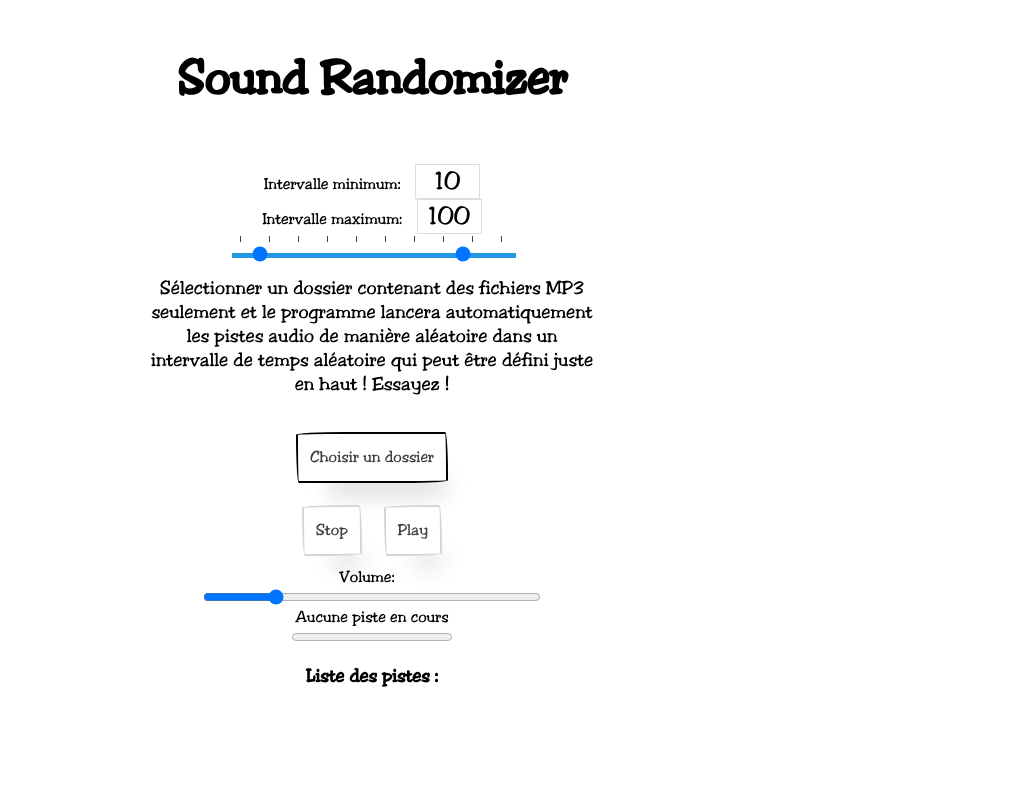
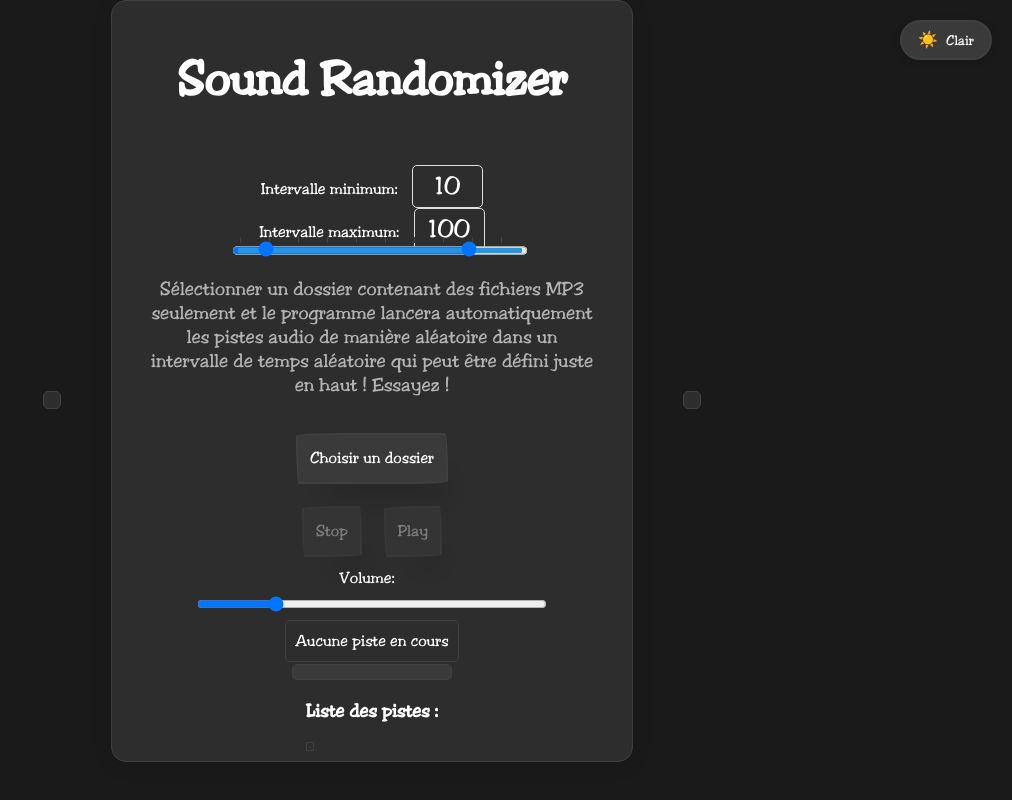
Before and after one commit to tunsay/Sound_Randomizer, a plain HTML site: page index.html in a window 1280 px wide. Shown: the whole page, without its empty margins (268-1280 px from the left). Drawn offline with Linux system fonts and the light colour scheme; files whose address does not match are found by name.

Commit message:
Ajout du gestionnaire de thèmes avec prise en charge du basculement entre thème sombre et clair, et mise à jour des styles CSS pour améliorer l'interface utilisateur.

```diff
--- a/index.html
+++ b/index.html
@@ -5,6 +5,7 @@
     <meta charset="UTF-8">
     <meta name="viewport" content="width=device-width, initial-scale=1.0">
     <title>MP3 Player</title>
+    <link rel="stylesheet" href="theme.css">
     <link rel="stylesheet" href="style.css">
     <link rel="stylesheet" href="rangeSlider.css">
 </head>
@@ -54,6 +55,7 @@
     </section>
     <div id="next-track-timer"></div>
     <div id="next-track-timer2"></div>
+    <script src="theme.js"></script>
     <script src="script.js"></script>
     <script src="rangeSlider.js"></script>
     <script src="timeWorker.js"></script>
--- a/style.css
+++ b/style.css
@@ -49,9 +49,13 @@ label {
 }
 
 #error-message {
-  color: red;
+  color: #dc3545;
   margin-top: 10px;
   display: none;
+  padding: 10px;
+  border-radius: 5px;
+  background-color: var(--bg-secondary, #fff);
+  border: 1px solid #dc3545;
 }
 
 #next-track-timer{
@@ -75,7 +79,7 @@ label {
 .button-55 {
   font-family: 'Jester', sans-serif;
   align-self: center;
-  background-color: #fff;
+  background-color: var(--button-bg, #fff);
   background-image: none;
   background-position: 0 90%;
   background-repeat: repeat no-repeat;
@@ -83,9 +87,10 @@ label {
   border-radius: 15px 225px 255px 15px 15px 255px 225px 15px;
   border-style: solid;
   border-width: 2px;
+  border-color: var(--border-color, #ccc);
   box-shadow: rgba(0, 0, 0, .2) 15px 28px 25px -18px;
   box-sizing: border-box;
-  color: #41403e;
+  color: var(--text-primary, #41403e);
   cursor: pointer;
   display: inline-block;
   font-size: 1rem;
@@ -107,8 +112,18 @@ label {
 .button-55:hover {
   box-shadow: rgba(0, 0, 0, .3) 2px 8px 8px -5px;
   transform: translate3d(0, 2px, 0);
+  background-color: var(--button-hover, #f0f0f0);
+  border-color: var(--accent-color, #2497e3);
 }
 
 .button-55:focus {
   box-shadow: rgba(0, 0, 0, .3) 2px 8px 4px -6px;
+  outline: 2px solid var(--accent-color, #2497e3);
 }
+
+.button-55:disabled {
+  opacity: 0.6;
+  cursor: not-allowed;
+  background-color: var(--button-bg, #fff);
+  color: var(--text-secondary, #999);
+}
--- /dev/null
+++ b/theme.css
@@ -0,0 +1,191 @@
+/* Variables pour le thème sombre (par défaut) */
+:root {
+  --bg-primary: #1a1a1a;
+  --bg-secondary: #2d2d2d;
+  --text-primary: #ffffff;
+  --text-secondary: #b3b3b3;
+  --border-color: #404040;
+  --button-bg: #3a3a3a;
+  --button-hover: #4a4a4a;
+  --accent-color: #2497e3;
+  --input-bg: #2d2d2d;
+  --input-border: #555555;
+  --table-bg: #2d2d2d;
+  --table-border: #404040;
+  --progress-bg: #3a3a3a;
+  --progress-fill: #2497e3;
+}
+
+/* Variables pour le thème clair */
+[data-theme="light"] {
+  --bg-primary: #ffffff;
+  --bg-secondary: #f8f9fa;
+  --text-primary: #212529;
+  --text-secondary: #6c757d;
+  --border-color: #dee2e6;
+  --button-bg: #f8f9fa;
+  --button-hover: #e9ecef;
+  --accent-color: #0d6efd;
+  --input-bg: #ffffff;
+  --input-border: #ced4da;
+  --table-bg: #ffffff;
+  --table-border: #dee2e6;
+  --progress-bg: #e9ecef;
+  --progress-fill: #0d6efd;
+}
+
+/* Bouton de basculement de thème */
+.theme-toggle {
+  position: fixed;
+  top: 20px;
+  right: 20px;
+  background: var(--button-bg);
+  border: 2px solid var(--border-color);
+  border-radius: 25px;
+  padding: 8px 16px;
+  cursor: pointer;
+  transition: all 0.3s ease;
+  z-index: 1000;
+  display: flex;
+  align-items: center;
+  gap: 8px;
+  color: var(--text-primary);
+  font-family: 'Jester', sans-serif;
+  font-size: 14px;
+  box-shadow: 0 2px 8px rgba(0, 0, 0, 0.1);
+}
+
+.theme-toggle:hover {
+  background: var(--button-hover);
+  transform: translateY(-2px);
+  box-shadow: 0 4px 12px rgba(0, 0, 0, 0.15);
+}
+
+.theme-icon {
+  font-size: 16px;
+  transition: transform 0.3s ease;
+}
+
+.theme-toggle:hover .theme-icon {
+  transform: scale(1.2) rotate(180deg);
+}
+
+/* Application du thème aux éléments existants */
+body {
+  background-color: var(--bg-primary);
+  color: var(--text-primary);
+  transition: background-color 0.3s ease, color 0.3s ease;
+}
+
+section {
+  background-color: var(--bg-secondary);
+  border-radius: 15px;
+  box-shadow: 0 4px 20px rgba(0, 0, 0, 0.1);
+  border: 1px solid var(--border-color);
+}
+
+h1 {
+  color: var(--text-primary);
+}
+
+label {
+  color: var(--text-primary);
+}
+
+#rule-before {
+  color: var(--text-secondary);
+}
+
+/* Styles pour les inputs */
+input[type="number"], input[type="range"] {
+  background-color: var(--input-bg);
+  color: var(--text-primary);
+  border: 1px solid var(--input-border);
+  border-radius: 5px;
+  padding: 5px;
+}
+
+input[type="number"]:focus, input[type="range"]:focus {
+  outline: 2px solid var(--accent-color);
+  border-color: var(--accent-color);
+}
+
+/* Styles pour les boutons existants */
+.button-55 {
+  background-color: var(--button-bg);
+  color: var(--text-primary);
+  border: 2px solid var(--border-color);
+  transition: all 0.3s ease;
+}
+
+.button-55:hover:not(:disabled) {
+  background-color: var(--button-hover);
+  border-color: var(--accent-color);
+  color: var(--accent-color);
+}
+
+.button-55:disabled {
+  opacity: 0.5;
+  background-color: var(--button-bg);
+  color: var(--text-secondary);
+  border-color: var(--border-color);
+}
+
+/* Styles pour le tableau */
+#track-table {
+  background-color: var(--table-bg);
+  border: 1px solid var(--table-border);
+  color: var(--text-primary);
+}
+
+#track-table th, #track-table td {
+  border-bottom: 1px solid var(--table-border);
+  color: var(--text-primary);
+}
+
+#track-table tr:nth-child(even) {
+  background-color: var(--bg-secondary);
+}
+
+/* Styles pour la barre de progression */
+#progress-bar {
+  background-color: var(--progress-bg);
+  border: 1px solid var(--border-color);
+  border-radius: 5px;
+}
+
+#progress-bar::-webkit-progress-bar {
+  background-color: var(--progress-bg);
+  border-radius: 5px;
+}
+
+#progress-bar::-webkit-progress-value {
+  background-color: var(--progress-fill);
+  border-radius: 5px;
+}
+
+#progress-bar::-moz-progress-bar {
+  background-color: var(--progress-fill);
+  border-radius: 5px;
+}
+
+/* Styles pour les messages */
+#current-track {
+  color: var(--text-primary);
+  background-color: var(--bg-secondary);
+  padding: 10px;
+  border-radius: 5px;
+  border: 1px solid var(--border-color);
+}
+
+#error-message {
+  color: #dc3545;
+}
+
+#next-track-timer, #next-track-timer2 {
+  color: var(--text-secondary);
+  background-color: var(--bg-secondary);
+  padding: 8px;
+  border-radius: 5px;
+  border: 1px solid var(--border-color);
+}
--- /dev/null
+++ b/theme.js
@@ -0,0 +1,109 @@
+/**
+ * Gestionnaire de thèmes pour Sound Randomizer
+ * Gère le basculement entre thème sombre et clair
+ */
+class ThemeManager {
+  constructor() {
+    // Thème sombre par défaut, ou récupérer depuis localStorage
+    this.currentTheme = localStorage.getItem('soundRandomizerTheme') || 'dark';
+    this.init();
+  }
+
+  init() {
+    this.applyTheme(this.currentTheme);
+    this.createToggleButton();
+
+    // Écouter les changements de préférence système (optionnel)
+    if (window.matchMedia) {
+      window.matchMedia('(prefers-color-scheme: dark)').addListener(() => {
+        // Ne pas changer automatiquement si l'utilisateur a déjà fait un choix
+        if (!localStorage.getItem('soundRandomizerTheme')) {
+          this.detectSystemTheme();
+        }
+      });
+    }
+  }
+
+  applyTheme(theme) {
+    document.documentElement.setAttribute('data-theme', theme);
+    this.currentTheme = theme;
+    localStorage.setItem('soundRandomizerTheme', theme);
+    this.updateToggleButton();
+
+    // Émettre un événement personnalisé pour d'autres composants si nécessaire
+    window.dispatchEvent(new CustomEvent('themeChanged', {
+      detail: { theme: theme }
+    }));
+  }
+
+  toggleTheme() {
+    const newTheme = this.currentTheme === 'dark' ? 'light' : 'dark';
+    this.applyTheme(newTheme);
+  }
+
+  createToggleButton() {
+    // Vérifier si le bouton existe déjà
+    if (document.querySelector('.theme-toggle')) {
+      return;
+    }
+
+    const toggleButton = document.createElement('button');
+    toggleButton.className = 'theme-toggle';
+    toggleButton.setAttribute('aria-label', 'Basculer le thème');
+    toggleButton.setAttribute('title', 'Changer entre thème sombre et clair');
+
+    // Ajouter l'événement de clic
+    toggleButton.addEventListener('click', () => {
+      this.toggleTheme();
+    });
+
+    // Ajouter le bouton au body
+    document.body.appendChild(toggleButton);
+    this.toggleButton = toggleButton;
+
+    // Mettre à jour le contenu initial
+    this.updateToggleButton();
+  }
+
+  updateToggleButton() {
+    if (this.toggleButton) {
+      const isDark = this.currentTheme === 'dark';
+      const icon = isDark ? '☀️' : '🌙';
+      const text = isDark ? 'Clair' : 'Sombre';
+
+      this.toggleButton.innerHTML = `
+        <span class="theme-icon">${icon}</span>
+        <span class="theme-text">${text}</span>
+      `;
+
+      // Mettre à jour l'aria-label pour l'accessibilité
+      this.toggleButton.setAttribute('aria-label',
+        `Passer en mode ${text.toLowerCase()}`
+      );
+    }
+  }
+
+  detectSystemTheme() {
+    if (window.matchMedia && window.matchMedia('(prefers-color-scheme: dark)').matches) {
+      return 'dark';
+    }
+    return 'light';
+  }
+
+  getCurrentTheme() {
+    return this.currentTheme;
+  }
+}
+
+// Initialiser le gestionnaire de thème dès que le DOM est chargé
+document.addEventListener('DOMContentLoaded', () => {
+  // S'assurer qu'on n'initialise qu'une seule fois
+  if (!window.themeManager) {
+    window.themeManager = new ThemeManager();
+  }
+});
+
+// Exporter pour utilisation dans d'autres scripts si nécessaire
+if (typeof module !== 'undefined' && module.exports) {
+  module.exports = ThemeManager;
+}
```
